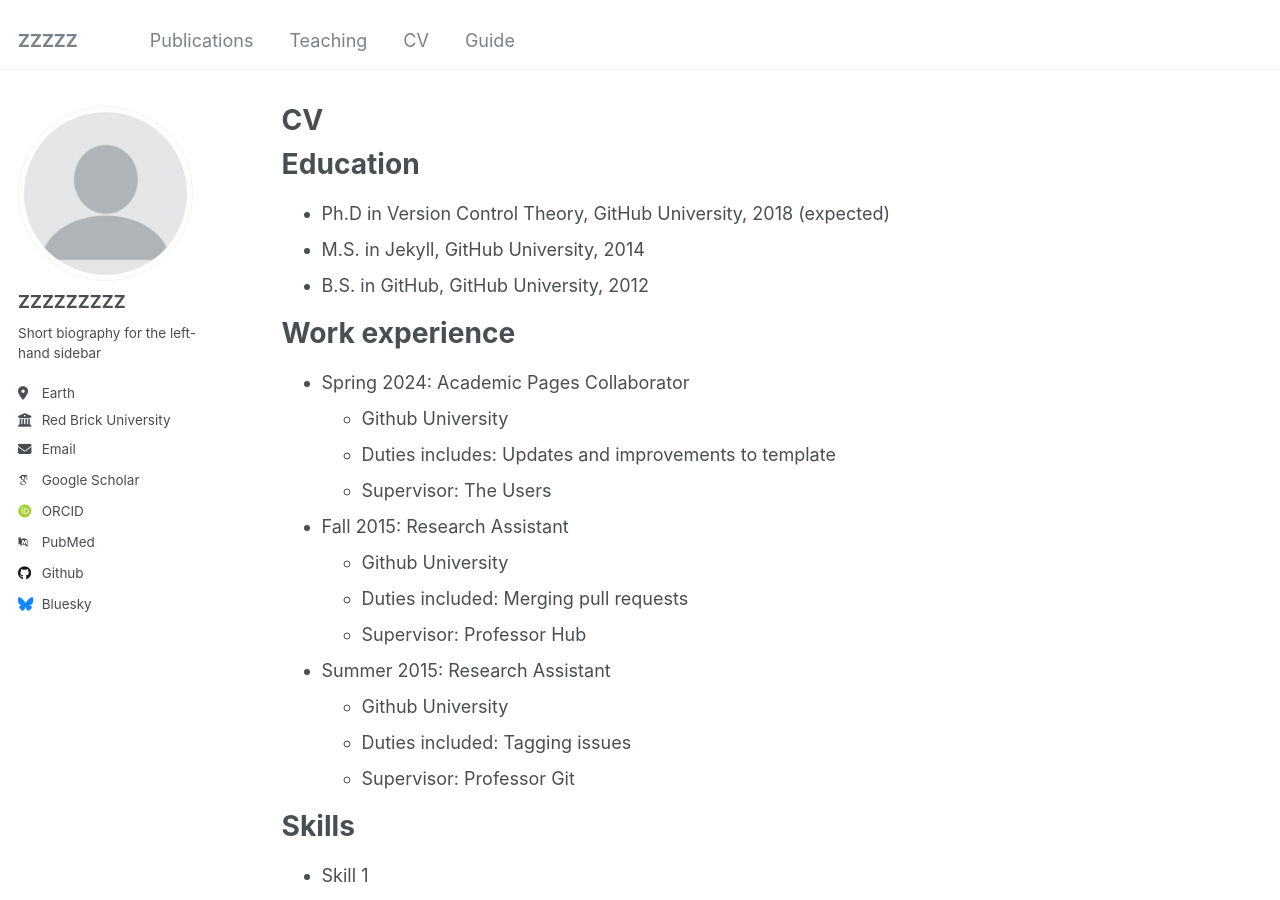
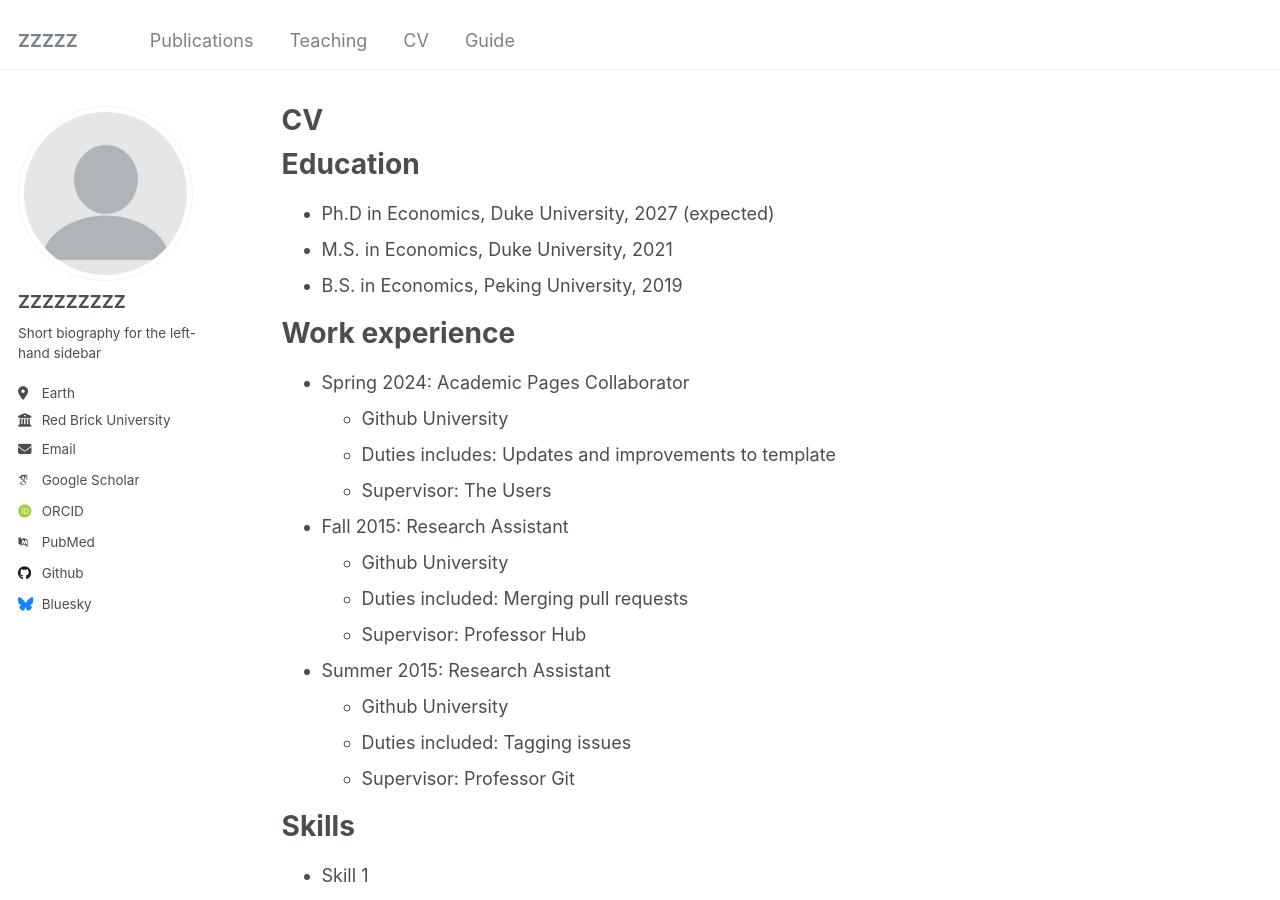
Before and after one commit to henrymzc/henrymzc.github.io, a Jekyll site: the page built from _pages/cv.md, in a window 1280 px wide and 900 px high. Built offline with Jekyll 4.4.1, drawn with Linux system fonts in a browser that asks for light colours; some web fonts are replaced.

Commit message:
Update cv.md

```diff
--- a/_pages/cv.md
+++ b/_pages/cv.md
@@ -11,9 +11,9 @@ redirect_from:
 
 Education
 ======
-* Ph.D in Version Control Theory, GitHub University, 2018 (expected)
-* M.S. in Jekyll, GitHub University, 2014
-* B.S. in GitHub, GitHub University, 2012
+* Ph.D in Economics, Duke University, 2027 (expected)
+* M.S. in Economics, Duke University, 2021
+* B.S. in Economics, Peking University, 2019
 
 Work experience
 ======
```
